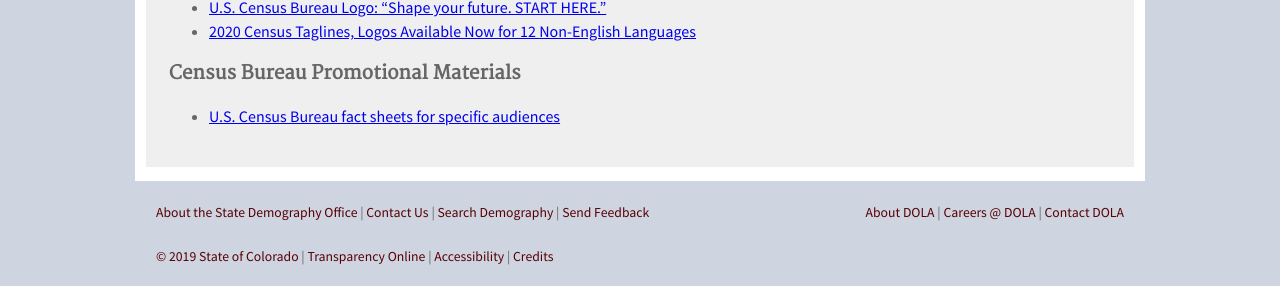
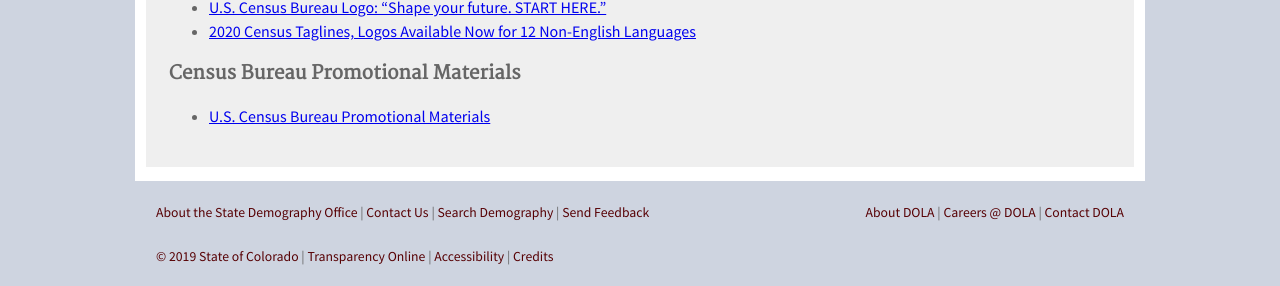
Before and after one commit to TBleess/Website_New, a Jekyll site: the page built from pages/5_CensusACS/2020-CCSP.md, in a window 1280 px wide. Shown: the part 1180-1466 px from the top of the page. Built offline with Jekyll 4.4.1, drawn with Linux system fonts in a browser that asks for light colours.

Commit message:
Update 2020-CCSP.md

```diff
--- a/pages/5_CensusACS/2020-CCSP.md
+++ b/pages/5_CensusACS/2020-CCSP.md
@@ -40,4 +40,4 @@
 - [2020 Census Taglines, Logos Available Now for 12 Non-English Languages](https://www.census.gov/newsroom/press-releases/2019/2020-taglines-logos-languages.html?utm_campaign=20190802msc20s1ccnwsrs&utm_medium=email&utm_source=govdelivery)
 
 ### Census Bureau Promotional Materials
-- [U.S. Census Bureau fact sheets for specific audiences](https://2020census.gov/en/partners/promotional-materials.html#specific-groups)
+- [U.S. Census Bureau Promotional Materials](https://2020census.gov/en/partners/promotional-materials.html?utm_campaign=20190805msprts1ccpupnl&utm_medium=email&utm_source=govdelivery)
```
